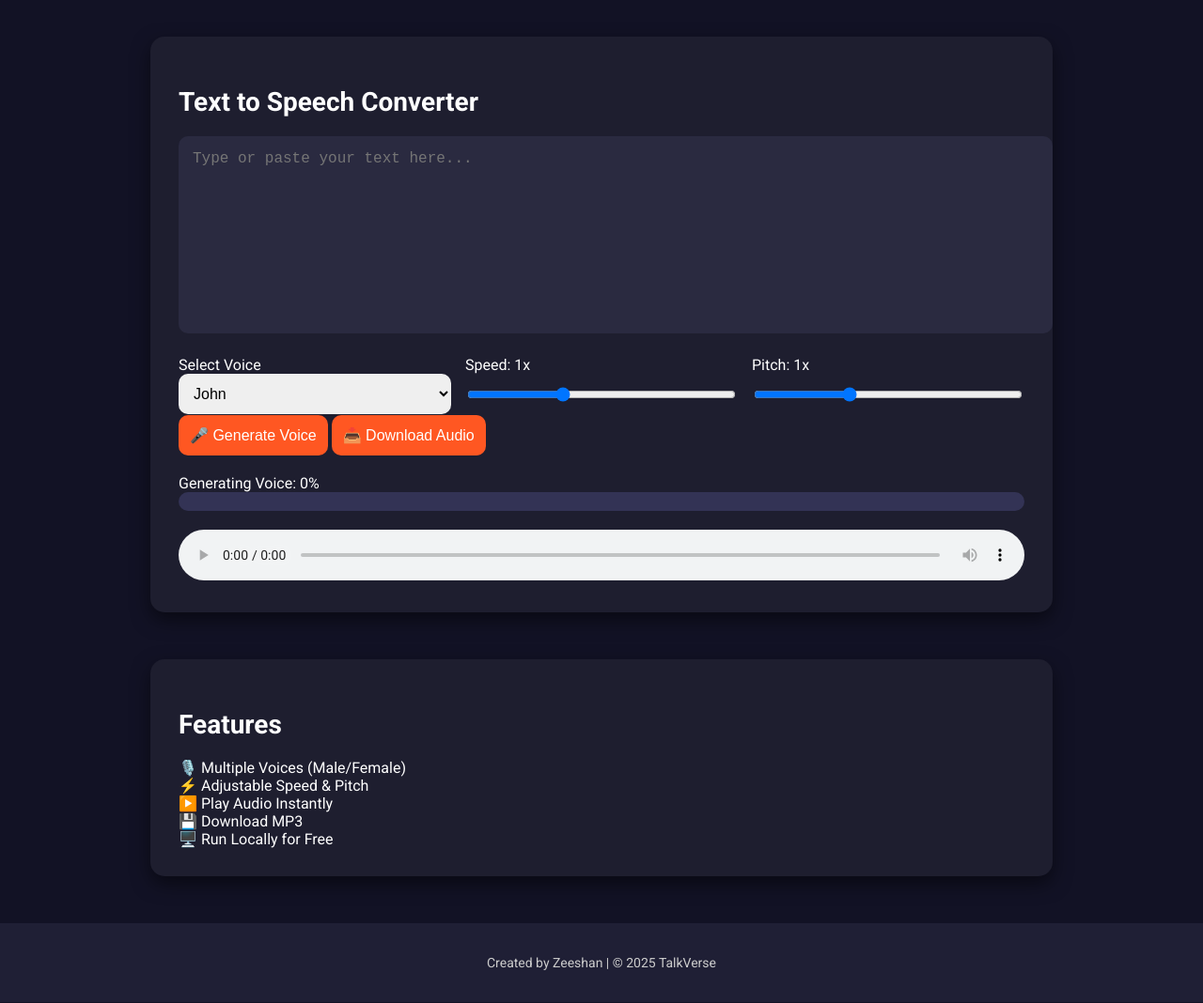
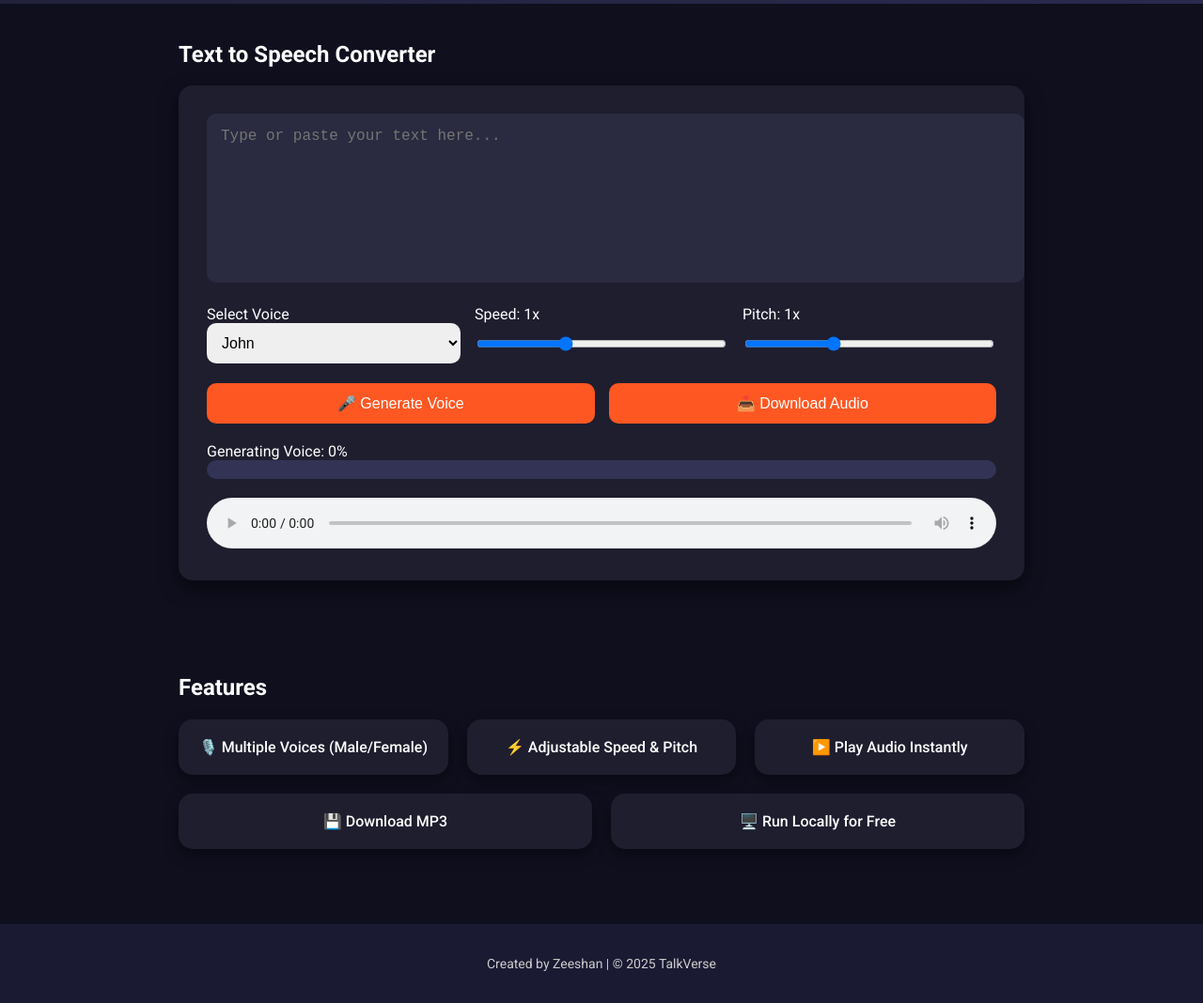
Before and after one commit to zeeshangamingforpc-dev/talkverse, a plain HTML site: page index.html in a window 1280 px wide. Shown: the part 380-1448 px from the top of the page at 94% size. Drawn offline with Linux system fonts and the light colour scheme.

Commit message:
Update style.css

```diff
--- a/style.css
+++ b/style.css
@@ -2,7 +2,7 @@
 body {
   margin: 0;
   font-family: 'Roboto', sans-serif;
-  background: #121225;
+  background: #0f0f1e;
   color: #fff;
 }
 
@@ -12,8 +12,8 @@ body {
   justify-content: space-between;
   align-items: center;
   padding: 20px 50px;
-  background: #1f1f35;
-  box-shadow: 0 4px 12px rgba(0,0,0,0.4);
+  background: #1a1a33;
+  box-shadow: 0 4px 12px rgba(0,0,0,0.5);
 }
 
 .header .logo {
@@ -41,14 +41,18 @@ body {
   color: #ff5722;
 }
 
-/* Hero */
+/* Hero Section */
 .hero {
+  display: flex;
+  justify-content: center;
+  align-items: center;
   text-align: center;
   padding: 80px 20px;
+  background: linear-gradient(135deg, #1f1f35, #2a2a50);
 }
 
 .hero h1 {
-  font-size: 42px;
+  font-size: 44px;
   margin-bottom: 20px;
 }
 
@@ -63,34 +67,33 @@ body {
 .tts-container {
   max-width: 900px;
   margin: 40px auto;
+}
+
+.tts-card {
+  background: #1e1e2f;
   padding: 30px;
-  background: #1e1e2f;
   border-radius: 15px;
   box-shadow: 0 8px 20px rgba(0,0,0,0.5);
 }
 
-.tts-container h2 {
-  margin-bottom: 20px;
-  font-size: 28px;
-}
-
 textarea {
   width: 100%;
-  height: 180px;
+  height: 150px;
   padding: 15px;
   font-size: 16px;
   border-radius: 10px;
   border: none;
-  resize: none;
   background: #2a2a40;
   color: #fff;
+  resize: none;
+  margin-bottom: 20px;
 }
 
 .controls {
   display: flex;
   flex-wrap: wrap;
   gap: 15px;
-  margin-top: 20px;
+  margin-bottom: 20px;
 }
 
 .control-group {
@@ -106,10 +109,17 @@ select, input[type=range], button {
   font-size: 16px;
 }
 
+.btn-group {
+  display: flex;
+  gap: 15px;
+  margin-bottom: 20px;
+}
+
 button {
   cursor: pointer;
   background: #ff5722;
   color: #fff;
+  flex: 1;
   transition: 0.3s;
 }
 
@@ -119,7 +129,7 @@ button:hover {
 
 /* Progress bar */
 .progress-container {
-  margin-top: 20px;
+  margin-top: 10px;
 }
 
 #progressBar {
@@ -137,7 +147,7 @@ button:hover {
   transition: width 0.2s;
 }
 
-/* Audio Player */
+/* Audio player */
 audio {
   width: 100%;
   margin-top: 20px;
@@ -149,41 +159,39 @@ audio {
   max-width: 900px;
   margin: 50px auto;
   padding: 30px;
-  background: #1e1e2f;
-  border-radius: 15px;
-  box-shadow: 0 8px 20px rgba(0,0,0,0.5);
 }
 
-.features h2 {
-  margin-bottom: 20px;
-  font-size: 28px;
+.feature-cards {
+  display: flex;
+  flex-wrap: wrap;
+  gap: 20px;
+  margin-top: 20px;
 }
 
-.features ul {
-  list-style: none;
-  padding: 0;
-}
-
-.features ul li {
-  margin-bottom: 10px;
-  font-size: 18px;
-  display: flex;
-  align-items: center;
+.feature-card {
+  flex: 1 1 200px;
+  background: #1e1e2f;
+  padding: 20px;
+  border-radius: 15px;
+  text-align: center;
+  font-weight: 500;
+  box-shadow: 0 6px 15px rgba(0,0,0,0.4);
 }
 
 /* Footer */
 footer {
   text-align: center;
   padding: 20px;
-  background: #1f1f35;
-  margin-top: 50px;
+  background: #1a1a33;
   font-size: 14px;
   color: #ccc;
+  margin-top: 50px;
 }
 
 /* Responsive */
 @media(max-width:768px){
-  .header { flex-direction: column; gap: 15px; padding: 20px;}
-  .controls { flex-direction: column;}
-  .hero h1 { font-size: 32px;}
+  .header { flex-direction: column; gap: 15px; padding: 20px; }
+  .controls, .btn-group { flex-direction: column; }
+  .hero h1 { font-size: 32px; }
+  .feature-cards { flex-direction: column; }
 }
```
